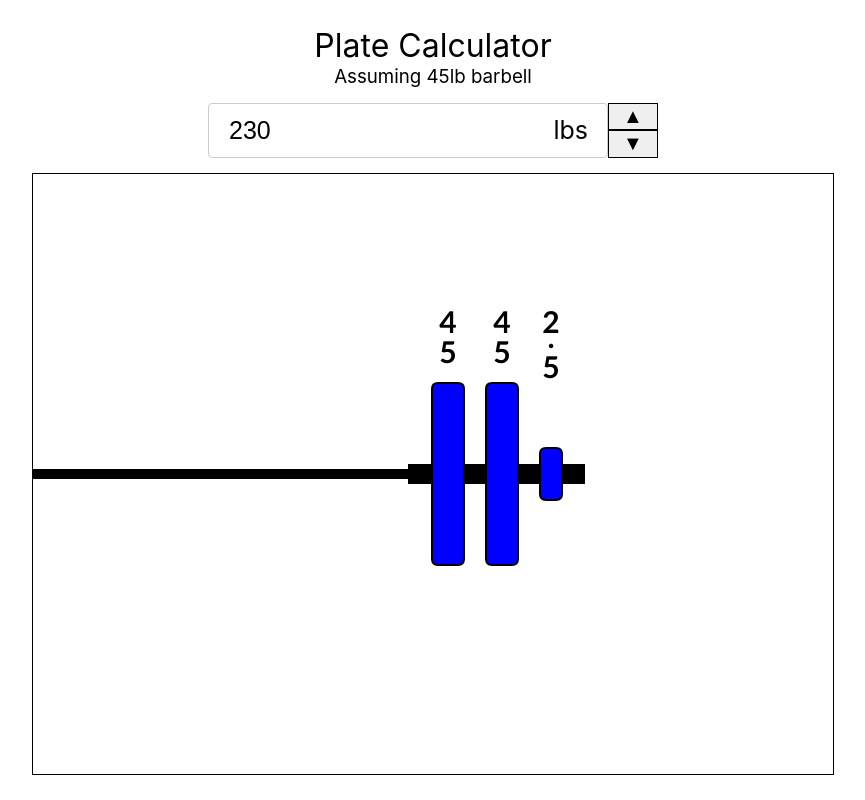
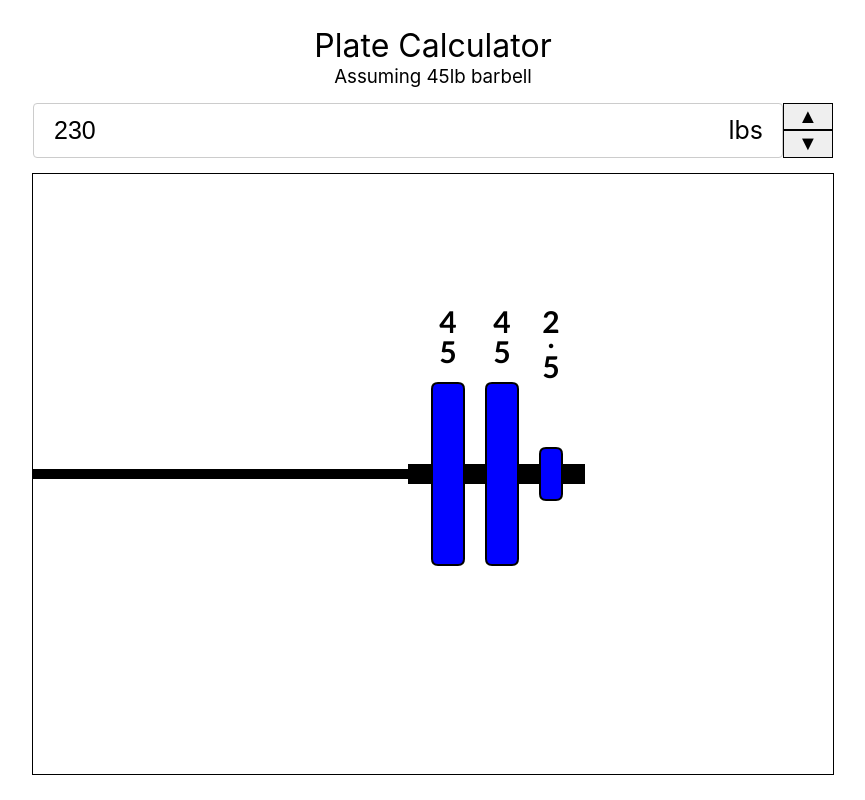
Before and after one commit to sladewasinger/PlateCalculator, a Vue app in the folder client/: page / in a window 1280 px wide. Shown: the whole page, without its empty margins (207-1072 px from the left). Built offline with nearby package versions, Linux system fonts and the light colour scheme.

Commit message:
Visual improvement

```diff
--- a/client/src/components/PlateCalculator.vue
+++ b/client/src/components/PlateCalculator.vue
@@ -55,7 +55,12 @@ onMounted(() => {
   const canvas = document.getElementById('canvas') as HTMLCanvasElement;
 
   function resize() {
-    canvas.width = Math.min(800, window.innerWidth - 25);
+    const input = (document.getElementsByClassName('input-container') as HTMLCollectionOf<Element>)[0];
+
+    const width = Math.min(800, window.innerWidth - 25);
+
+    input.setAttribute('style', `width: ${width}px;`);
+    canvas.width = width;
     canvas.height = 600;
   }
 
@@ -177,7 +182,7 @@ canvas {
 }
 
 input[type=text] {
-  width: 50%;
+  width: 100%;
   padding: 12px 20px;
   margin: 0;
   box-sizing: border-box;
```
